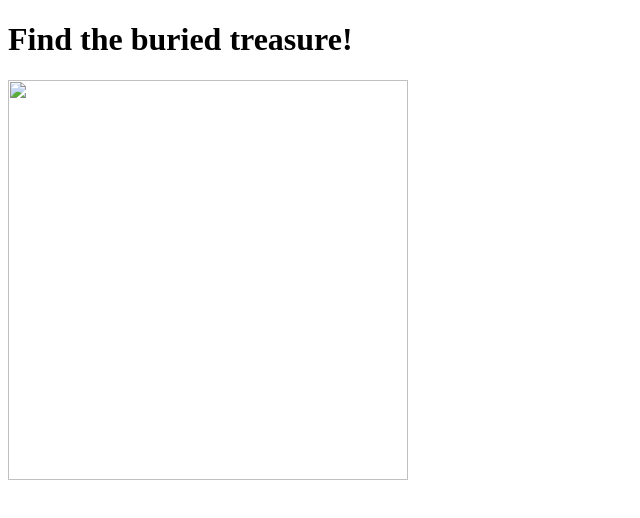
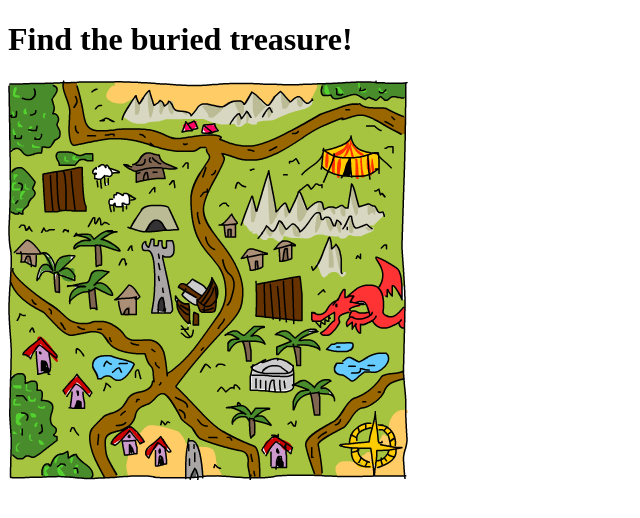
Before and after one commit to gar/treasure-hunt, a plain HTML site: page start/index.html in a window 1280 px wide. Shown: the whole page, without its empty margins (0-640 px from the left). Drawn offline with nearby package versions, Linux system fonts and the light colour scheme.

Commit message:
Add treasure map image to initial page

```diff
--- a/start/index.html
+++ b/start/index.html
@@ -5,7 +5,7 @@
 </head>
 <body>
   <h1 id="heading">Find the buried treasure!</h1>
-  <img id="map" width=400 height=400 src="#">
+  <img id="map" width=400 height=400 src="https://raw.githubusercontent.com/gar/treasure-hunt/master/images/treasuremap.png">
   <p id="distance"></p>
   <script src="https://code.jquery.com/jquery-2.1.0.js"></script>
   <script>
```
Also changed, not shown: images/treasuremap.png (added).
